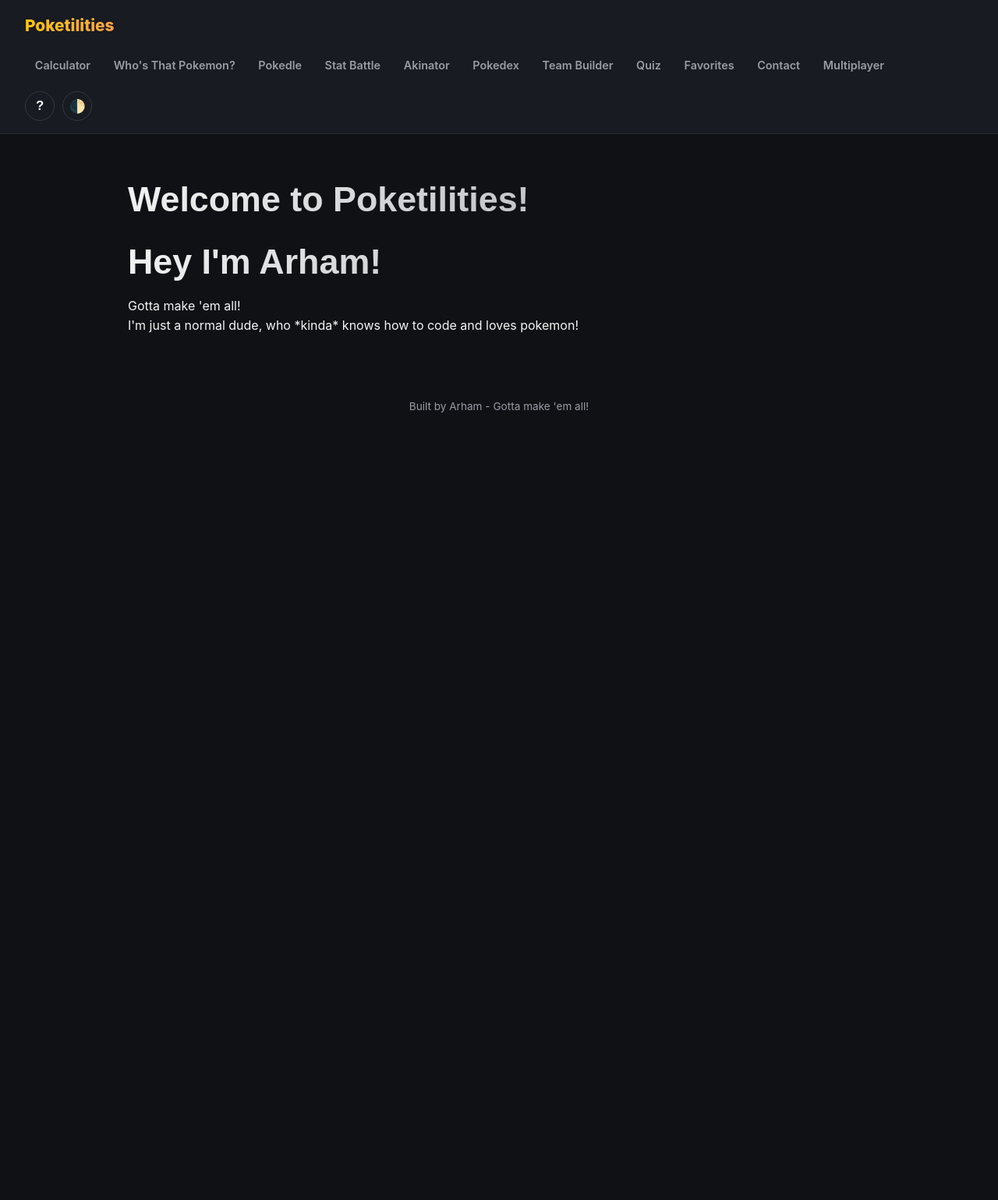
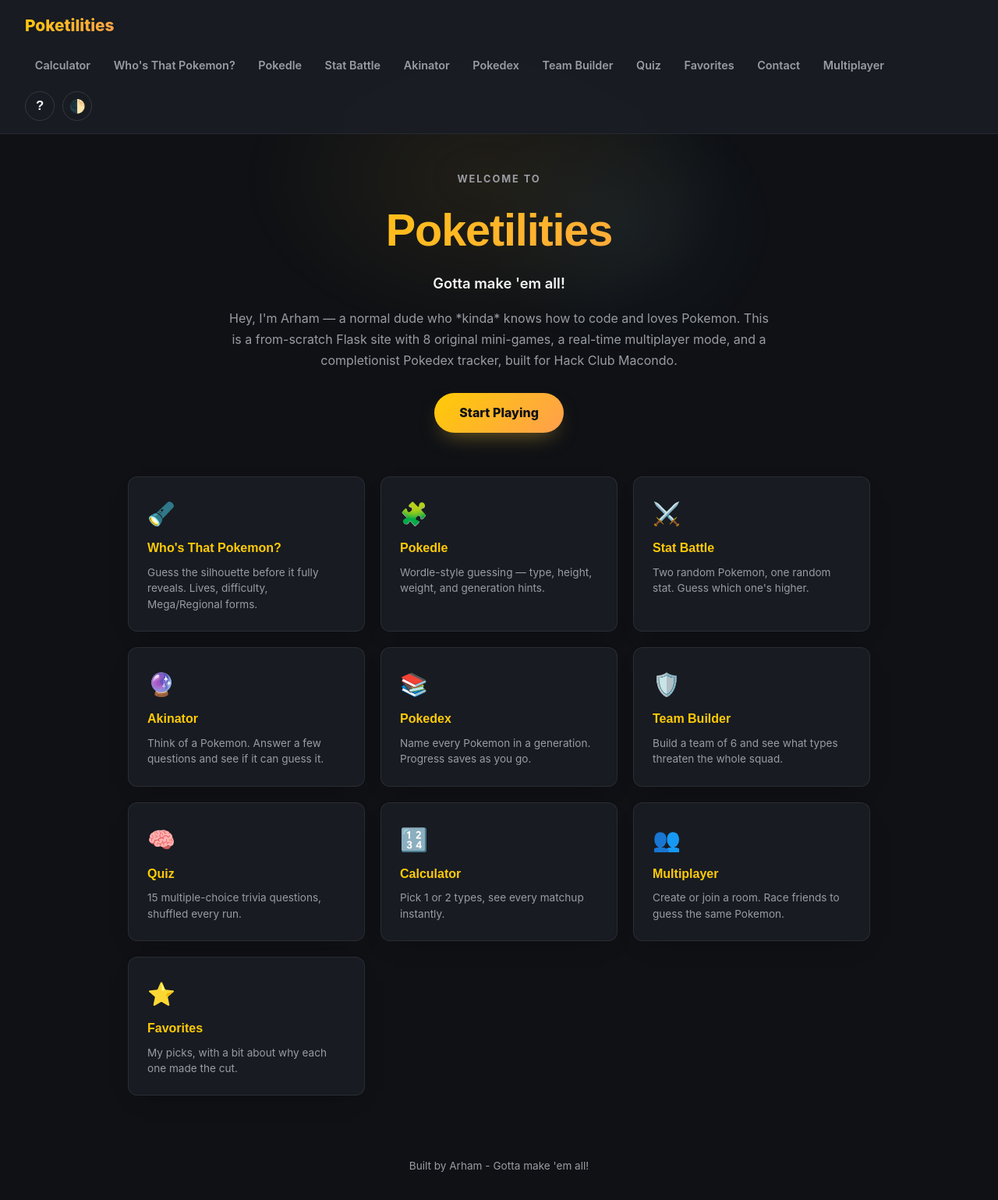
Before and after one commit to zenitsusigma/poketilities, a Flask app: page / in a window 1280 px wide. Shown: the whole page at 78% size. Before the commit the page ends 529 px from the top, so only its background shows below. Run offline with Flask 3, Linux system fonts and the light colour scheme.

Commit message:
Aesthetics for the fomo

```diff
--- a/static/css/style.css
+++ b/static/css/style.css
@@ -6,6 +6,35 @@
     font-family: var(--font-body);
     line-height: 1.6;
     transition: background 0.25s ease, color 0.25s ease;
+    position: relative;
+    overflow-x: hidden;
+    scroll-behavior: smooth;
+}
+
+body::before {
+    content: "";
+    position: fixed;
+    top: -10%;
+    left: 50%;
+    width: 900px;
+    height: 600px;
+    transform: translateX(-50%);
+    background:
+        radial-gradient(closest-side, rgba(255, 203, 61, 0.08), transparent 70%),
+        radial-gradient(closest-side at 70% 60%, rgba(125, 211, 252, 0.06), transparent 70%);
+    pointer-events: none;
+    z-index: 0;
+    animation: body-glow-drift 18s ease-in-out infinite alternate;
+}
+
+@keyframes body-glow-drift {
+    from { transform: translateX(-54%) translateY(0); }
+    to { transform: translateX(-46%) translateY(30px); }
+}
+
+.site-header, main, footer {
+    position: relative;
+    z-index: 1;
 }
 
 h1, h2, h3 { font-family: var(--font-heading); }
@@ -186,13 +215,103 @@
     line-height: 1.5;
 }
 
-.hero h1 {
-    font-size: clamp(2rem, 5vw, 2.8rem);
-    background: linear-gradient(135deg, var(--color-text), var(--color-text-muted));
+.hero {
+    text-align: center;
+    max-width: 700px;
+    margin: 0 auto 3.5rem;
+}
+
+.hero-eyebrow {
+    text-transform: uppercase;
+    letter-spacing: 0.15em;
+    font-size: 0.8rem;
+    font-weight: 700;
+    color: var(--color-text-muted);
+    margin-bottom: 0.5rem;
+}
+
+.hero-title {
+    font-size: clamp(2.4rem, 7vw, 3.6rem);
+    font-weight: 800;
+    background: linear-gradient(135deg, var(--color-primary), #ff9f4d);
     -webkit-background-clip: text;
     background-clip: text;
     color: transparent;
     margin-bottom: 0.5rem;
+    letter-spacing: -0.02em;
+}
+
+.hero-tagline {
+    font-size: 1.15rem;
+    font-weight: 600;
+    color: var(--color-text);
+    margin-bottom: 1rem;
+}
+
+.hero-intro {
+    color: var(--color-text-muted);
+    line-height: 1.7;
+    margin-bottom: 1.75rem;
+}
+
+.hero-cta {
+    display: inline-block;
+    padding: 0.8rem 2rem;
+    border-radius: 999px;
+    background: linear-gradient(135deg, var(--color-primary), #ff9f4d);
+    color: #0f1115;
+    font-weight: 800;
+    text-decoration: none;
+    box-shadow: 0 12px 28px -12px rgba(255, 203, 61, 0.5);
+    transition: transform 0.15s ease, box-shadow 0.15s ease;
+}
+
+.hero-cta:hover {
+    transform: translateY(-3px);
+    box-shadow: 0 18px 36px -14px rgba(255, 203, 61, 0.6);
+}
+
+.feature-grid {
+    display: grid;
+    grid-template-columns: repeat(auto-fit, minmax(230px, 1fr));
+    gap: 1.25rem;
+}
+
+.feature-card {
+    display: flex;
+    flex-direction: column;
+    align-items: flex-start;
+    gap: 0.5rem;
+    background: color-mix(in srgb, var(--color-bg-alt) 92%, transparent);
+    backdrop-filter: blur(10px);
+    border: 1px solid rgba(255, 255, 255, 0.08);
+    border-radius: var(--radius);
+    padding: 1.5rem;
+    text-decoration: none;
+    color: var(--color-text);
+    box-shadow: 0 12px 28px -18px rgba(0, 0, 0, 0.5);
+    transition: transform 0.18s ease, box-shadow 0.18s ease, border-color 0.18s ease;
+}
+
+.feature-card:hover {
+    transform: translateY(-5px);
+    border-color: var(--color-primary);
+    box-shadow: 0 20px 40px -18px rgba(0, 0, 0, 0.55), 0 0 0 1px rgba(255, 203, 61, 0.15);
+}
+
+.feature-icon {
+    font-size: 1.8rem;
+}
+
+.feature-card h3 {
+    font-size: 1rem;
+    color: var(--color-primary);
+}
+
+.feature-card p {
+    color: var(--color-text-muted);
+    font-size: 0.85rem;
+    line-height: 1.5;
 }
 
 .favorites-intro {
--- a/templates/index.html
+++ b/templates/index.html
@@ -3,9 +3,63 @@
 
 {% block content %}
 <section class="hero">
-    <h1>Welcome to {{ site_name }}!</h1>
-    <h1>Hey I'm {{ my_name }}!</h1>
-    <p>{{ tagline }}</p>
-    <p>I'm just a normal dude, who *kinda* knows how to code and loves pokemon!</p>
+    <p class="hero-eyebrow">Welcome to</p>
+    <h1 class="hero-title">{{ site_name }}</h1>
+    <p class="hero-tagline">{{ tagline }}</p>
+    <p class="hero-intro">Hey, I'm {{ my_name }} &mdash; a normal dude who *kinda* knows how to code and loves Pokemon. This is a from-scratch Flask site with 8 original mini-games, a real-time multiplayer mode, and a completionist Pokedex tracker, built for Hack Club Macondo.</p>
+    <a href="{{ url_for('whos_that') }}" class="hero-cta">Start Playing</a>
+</section>
+
+<section class="feature-grid">
+    <a href="{{ url_for('whos_that') }}" class="feature-card">
+        <span class="feature-icon">&#128294;</span>
+        <h3>Who's That Pokemon?</h3>
+        <p>Guess the silhouette before it fully reveals. Lives, difficulty, Mega/Regional forms.</p>
+    </a>
+    <a href="{{ url_for('pokedle') }}" class="feature-card">
+        <span class="feature-icon">&#129513;</span>
+        <h3>Pokedle</h3>
+        <p>Wordle-style guessing &mdash; type, height, weight, and generation hints.</p>
+    </a>
+    <a href="{{ url_for('pokedex_game') }}" class="feature-card">
+        <span class="feature-icon">&#9876;&#65039;</span>
+        <h3>Stat Battle</h3>
+        <p>Two random Pokemon, one random stat. Guess which one's higher.</p>
+    </a>
+    <a href="{{ url_for('akinator') }}" class="feature-card">
+        <span class="feature-icon">&#128302;</span>
+        <h3>Akinator</h3>
+        <p>Think of a Pokemon. Answer a few questions and see if it can guess it.</p>
+    </a>
+    <a href="{{ url_for('pokedex_naming') }}" class="feature-card">
+        <span class="feature-icon">&#128218;</span>
+        <h3>Pokedex</h3>
+        <p>Name every Pokemon in a generation. Progress saves as you go.</p>
+    </a>
+    <a href="{{ url_for('team_builder') }}" class="feature-card">
+        <span class="feature-icon">&#128737;&#65039;</span>
+        <h3>Team Builder</h3>
+        <p>Build a team of 6 and see what types threaten the whole squad.</p>
+    </a>
+    <a href="{{ url_for('quiz') }}" class="feature-card">
+        <span class="feature-icon">&#129504;</span>
+        <h3>Quiz</h3>
+        <p>15 multiple-choice trivia questions, shuffled every run.</p>
+    </a>
+    <a href="{{ url_for('calculator') }}" class="feature-card">
+        <span class="feature-icon">&#128290;</span>
+        <h3>Calculator</h3>
+        <p>Pick 1 or 2 types, see every matchup instantly.</p>
+    </a>
+    <a href="{{ url_for('multiplayer_home') }}" class="feature-card">
+        <span class="feature-icon">&#128101;</span>
+        <h3>Multiplayer</h3>
+        <p>Create or join a room. Race friends to guess the same Pokemon.</p>
+    </a>
+    <a href="{{ url_for('favorites') }}" class="feature-card">
+        <span class="feature-icon">&#11088;</span>
+        <h3>Favorites</h3>
+        <p>My picks, with a bit about why each one made the cut.</p>
+    </a>
 </section>
 {% endblock %}
```
